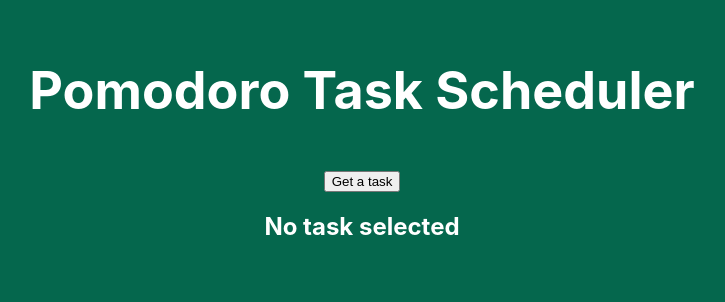
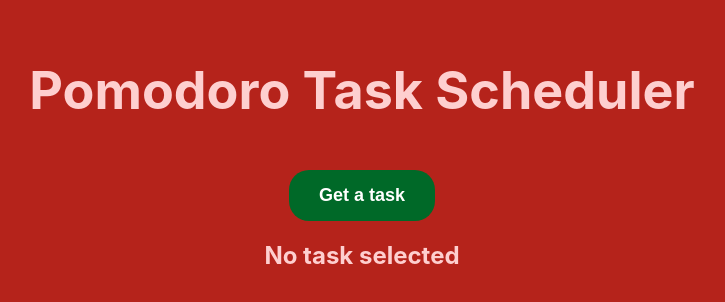
Before and after one commit to kq5-vcd/pomopoko, a React (Create React App) app: page / in a window 1280 px wide. Shown: the top 302 px of the page, without its empty margins (278-1003 px from the left). Built offline with nearby package versions, Linux system fonts and the light colour scheme.

Commit message:
Refactoring

```diff
--- a/src/App.js
+++ /dev/null
@@ -1,39 +0,0 @@
-import './App.css';
-import { RandomButton } from './RandomButton';
-import React, { useState } from 'react';
-
-function App() {
-  const [task, setTask] = useState('No task selected')
-
-  const tasks = ['IC - Face Embedding',
-                'VietOCR',
-                'ABINET',
-                'FastAI',
-                'Codecademy - Data Science',
-                'Codecademy - Fullstack',
-                'TNMT - Frontend',
-                'TNMT - Backend',
-                'Book review',
-                'Short story'
-              ]
-
-  const selectTask = () => {
-    const idx = Math.floor(Math.random() * tasks.length)
-    setTask(tasks[idx])
-  }
-
-  return (
-    <div className="App">
-      <header className="App-header">
-        <h1>
-          Pomodoro Task Scheduler
-        </h1>
-      </header>
-
-      <RandomButton onClick={selectTask}/>
-      <h2>{task}</h2>
-    </div>
-  );
-}
-
-export default App;
--- a/src/App.css
+++ b/src/Components/App/App.css
@@ -1,7 +1,7 @@
 .App {
   text-align: center;
-  background-color: #05674d;
-  color: white;
+  background-color: #b5231b;
+  color: rgb(254, 207, 207);
   padding: 10px;
   min-height: 100vh;
 }
--- /dev/null
+++ b/src/Components/App/App.js
@@ -0,0 +1,55 @@
+import './App.css';
+import { RandomButton } from '../RandomButton/RandomButton';
+import React, { useState } from 'react';
+import { DB } from '../../Utils/DB';
+
+function App() {
+  const [selectedTask, setSelectedTask] = useState('No task selected')
+  const [tasks, setTasks] = useState(DB.getTasks())
+
+  // const tasks = ['IC - Face Embedding',
+  //   'VietOCR',
+  //   'ABINET',
+  //   'FastAI',
+  //   'Codecademy - Data Science',
+  //   'Codecademy - Fullstack',
+  //   'TNMT - Frontend',
+  //   'TNMT - Backend',
+  //   'Book review',
+  //   'Short story'
+  // ]
+
+  const selectTask = () => {
+    const idx = Math.floor(Math.random() * tasks.length)
+    setSelectedTask(tasks[idx])
+  }
+
+  const addTask = (newTask) => {
+    if(tasks.includes(newTask)) return
+
+    setTasks(prev => [...prev, newTask])
+    DB.saveTasks(tasks)
+    console.log(tasks)
+  }
+
+  const removeTask = (task) => {
+    setSelectedTask(prev => prev.filter(savedTask => savedTask !== task))
+    DB.saveTasks(tasks)
+    console.log(tasks)
+  }
+
+  return (
+    <div className="App">
+      <header className="App-header">
+        <h1>
+          Pomodoro Task Scheduler
+        </h1>
+      </header>
+
+      <RandomButton onClick={selectTask}/>
+      <h2>{selectedTask}</h2>
+    </div>
+  );
+}
+
+export default App;
--- /dev/null
+++ b/src/Components/RandomButton/RandomButton.css
@@ -0,0 +1,19 @@
+button {
+    background-color: #006928;
+    color: #ffffff;
+    border: none;
+    border-radius: 20px;
+    padding: 15px 30px;
+    font-size: 18px;
+    font-weight: bold;
+    cursor: pointer;
+    transition: background-color 0.3s ease;
+  }
+
+  button:hover {
+    background-color: #237032;
+  }
+
+  button:active {
+    background-color: #133c1a;
+  }
--- a/src/RandomButton.js
+++ b/src/Components/RandomButton/RandomButton.js
@@ -1,4 +1,5 @@
 import React from "react";
+import './RandomButton.css';
 
 export const RandomButton = ({onClick}) => {
     return <button onClick={onClick}>Get a task</button>
--- /dev/null
+++ b/src/Utils/DB.js
@@ -0,0 +1,13 @@
+export const DB = {
+    getTasks() {
+        if (localStorage.pomodoroTasks) {
+            return JSON.parse(localStorage.pomodoroTasks)
+        } else {
+            return []
+        }
+    },
+
+    saveTasks(tasks) {
+        localStorage.setItem('pomodoroTasks', JSON.stringify(tasks))
+    }
+}
--- a/src/index.js
+++ b/src/index.js
@@ -1,7 +1,7 @@
 import React from 'react';
 import ReactDOM from 'react-dom/client';
 import './index.css';
-import App from './App';
+import App from './Components/App/App';
 import reportWebVitals from './reportWebVitals';
 
 const root = ReactDOM.createRoot(document.getElementById('root'));
```
Also changed, not shown: 1 other file (tests, documents, lock files or other folders).
